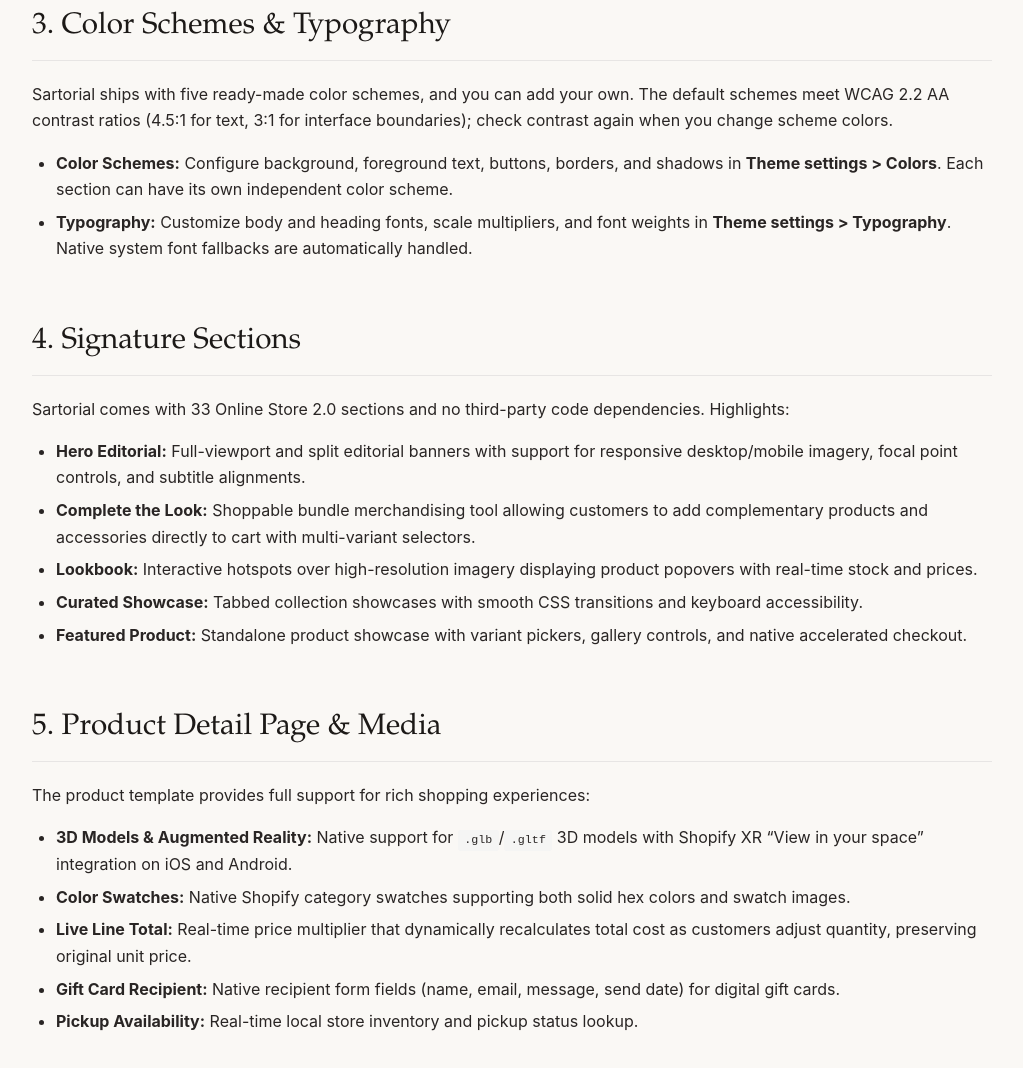
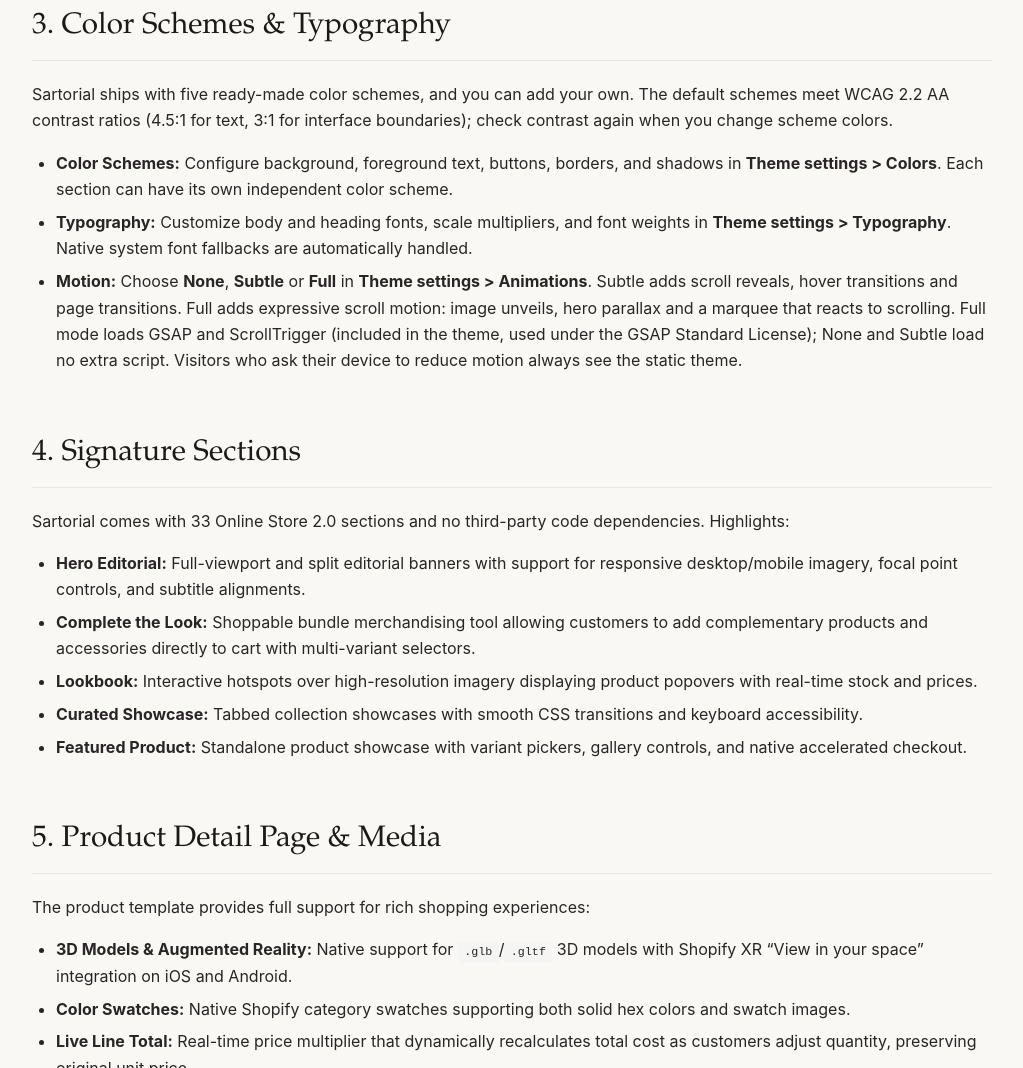
Before and after one commit to Noobprobro-web/sartorial-docs, a plain HTML site: page docs.html in a window 1280 px wide. Shown: the part 1447-2515 px from the top of the page, without its empty margins (128-1151 px from the left). Drawn offline with Linux system fonts and the light colour scheme.

Commit message:
Document motion settings and GSAP usage
Co-Authored-By: Claude Opus 5.5 <noreply@anthropic.com>

```diff
--- a/docs.html
+++ b/docs.html
@@ -218,6 +218,7 @@
       <ul>
         <li><strong>Color Schemes:</strong> Configure background, foreground text, buttons, borders, and shadows in <strong>Theme settings &gt; Colors</strong>. Each section can have its own independent color scheme.</li>
         <li><strong>Typography:</strong> Customize body and heading fonts, scale multipliers, and font weights in <strong>Theme settings &gt; Typography</strong>. Native system font fallbacks are automatically handled.</li>
+        <li><strong>Motion:</strong> Choose <strong>None</strong>, <strong>Subtle</strong> or <strong>Full</strong> in <strong>Theme settings &gt; Animations</strong>. Subtle adds scroll reveals, hover transitions and page transitions. Full adds expressive scroll motion: image unveils, hero parallax and a marquee that reacts to scrolling. Full mode loads GSAP and ScrollTrigger (included in the theme, used under the GSAP Standard License); None and Subtle load no extra script. Visitors who ask their device to reduce motion always see the static theme.</li>
       </ul>
     </section>
 
```
